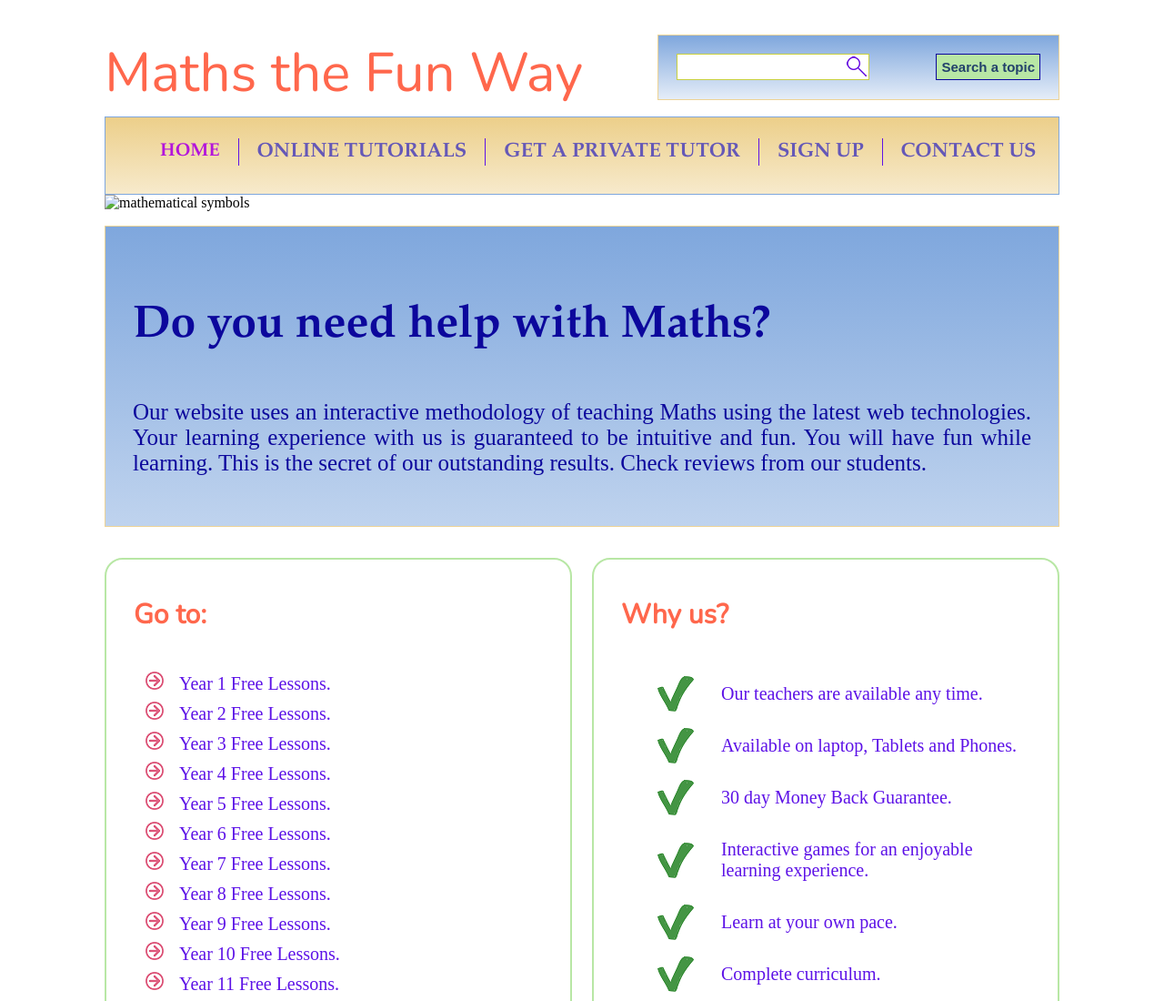
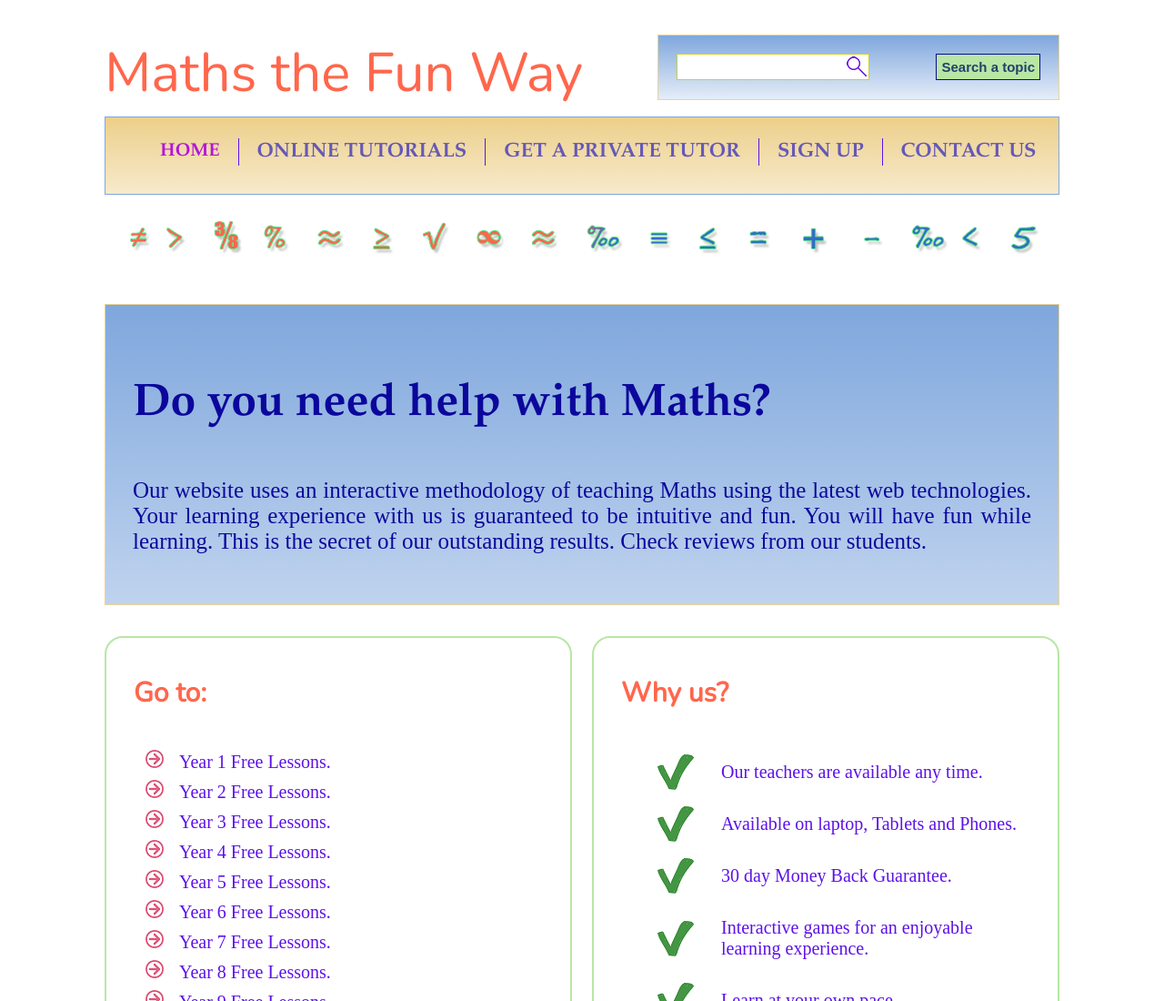
Before and after one commit to Art67/Art67_tutorial_based_demo_site, a plain HTML site: page index.html in a window 1280 px wide. Shown: the top 1100 px of the page at 91% size. Drawn offline with nearby package versions, Linux system fonts and the light colour scheme; files whose address does not match are found by name.

Commit message:
Update index.html

```diff
--- a/index.html
+++ b/index.html
@@ -31,7 +31,7 @@ class="submit" type="submit"> </form>
           <li><a href="#">Contact us</a></li>
         </ul>
       </div>
-      <div> <img src="images/math-symbols-banner.png" alt="mathematical symbols"
+      <div> <img src="math-symbols-banner.png" alt="mathematical symbols"
           repeat="" height="100" width="1050"> </div>
       <div id="introduction">
         <h3>Do you need help with Maths?</h3>
```
